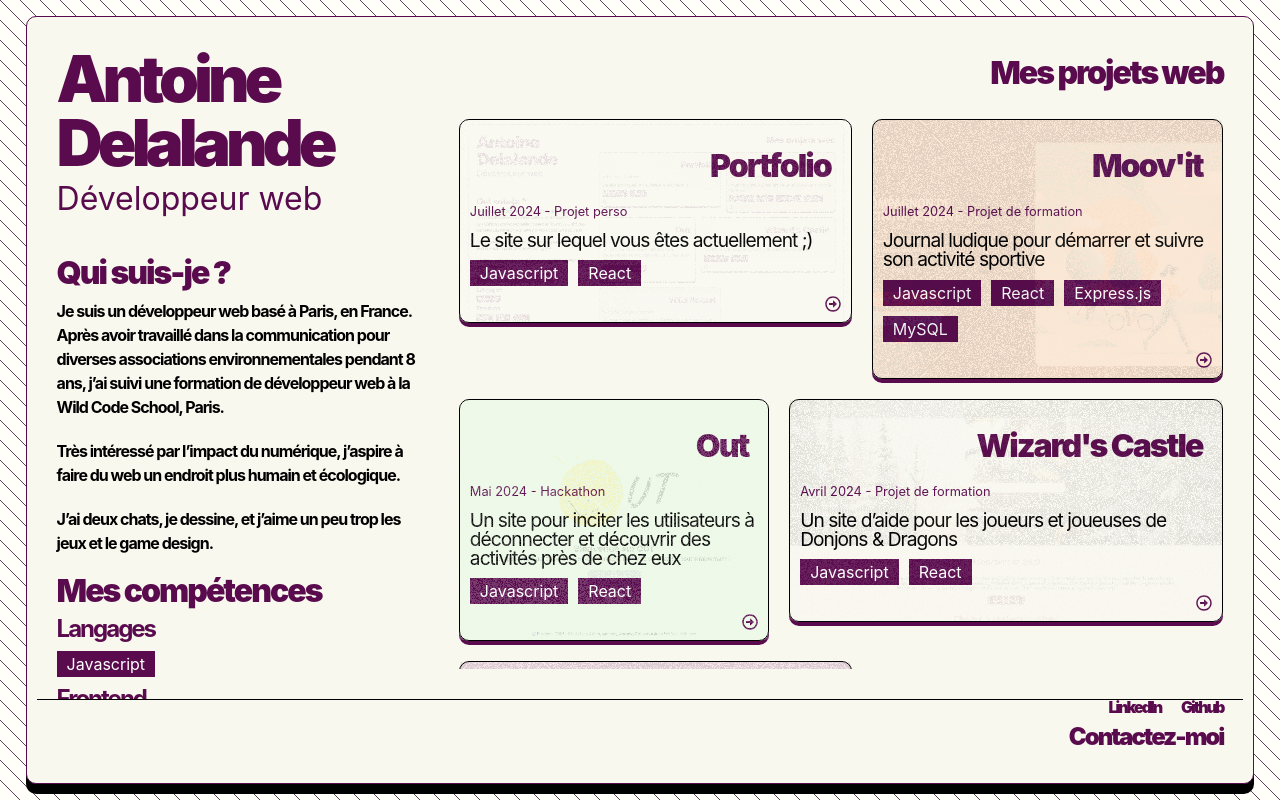
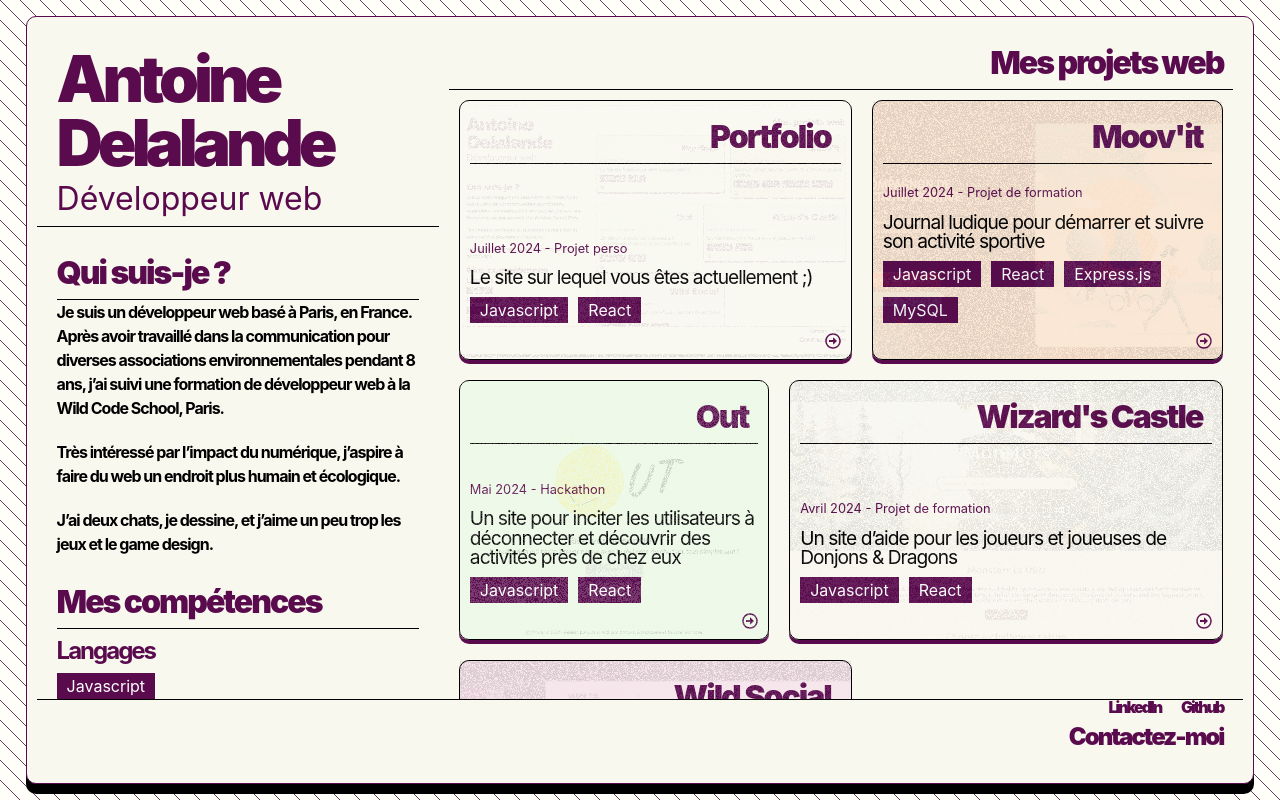
Before and after one commit to Hamsolovski/portfolio, a React (Vite) app: page / in a window 1280 px wide. Built offline with nearby package versions, Linux system fonts and the light colour scheme.

Commit message:
fixed css bugs

```diff
--- a/src/App.css
+++ b/src/App.css
@@ -27,6 +27,7 @@ article {
 .portfolio__name {
   background-color: var(--background-color);
   padding: 20px;
+  border-bottom: 1px solid black;
   p {
     color: var(--main-color);
     font-size: 2em;
@@ -59,6 +60,7 @@ article {
   justify-content: flex-end;
   padding: 20px 20px 0 20px;
   height: fit-content;
+  z-index: 2;
   ul {
     display: flex;
     align-items: center;
@@ -111,7 +113,7 @@ article {
     scrollbar-width: none; /* for Firefox */
     display: flex;
     flex-direction: column;
-    height: 70vh
+    height: 95%
   }
 }
 
--- a/src/components/ProjectCard/projectCard.css
+++ b/src/components/ProjectCard/projectCard.css
@@ -225,3 +225,9 @@
     left: 0px;
     opacity: 0.1;
   }
+
+  @media (width >= 850px) {
+    .project-card {
+      min-height: 260px;
+    }
+  }
--- a/src/components/ProjectList/list.js
+++ b/src/components/ProjectList/list.js
@@ -1,4 +1,5 @@
 const projects = [
+
     {
         id: 5,
         name: "Portfolio",
--- a/src/index.css
+++ b/src/index.css
@@ -72,7 +72,8 @@ h2 {
   letter-spacing: -2px;
   font-weight: 900;
   line-height: 1;
-  margin: 10px 0;
+  padding: 10px 0;
+  border-bottom: 1px solid black;
 }
 
 h3 {
@@ -81,7 +82,7 @@ h3 {
   letter-spacing: -2px;
   font-weight: 00;
   line-height: 1;
-  margin: 0 0 10px 0;
+  margin: 10px 0;
 }
 
 @media (width >= 600px) {
@@ -93,6 +94,6 @@ h3 {
 
   h2 {
     font-size: 2em;
-    margin: 10px 0;
+
   }
 }
```
